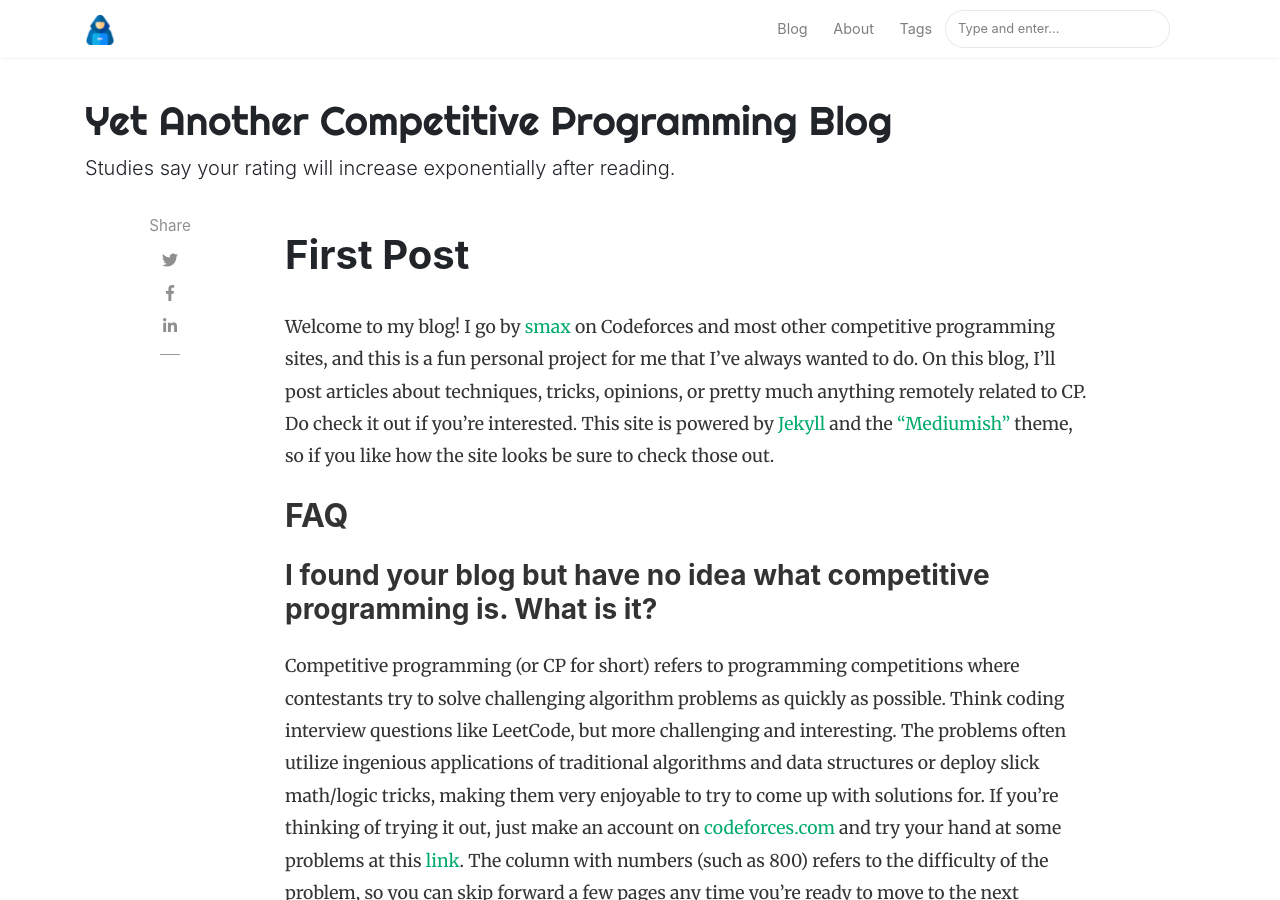
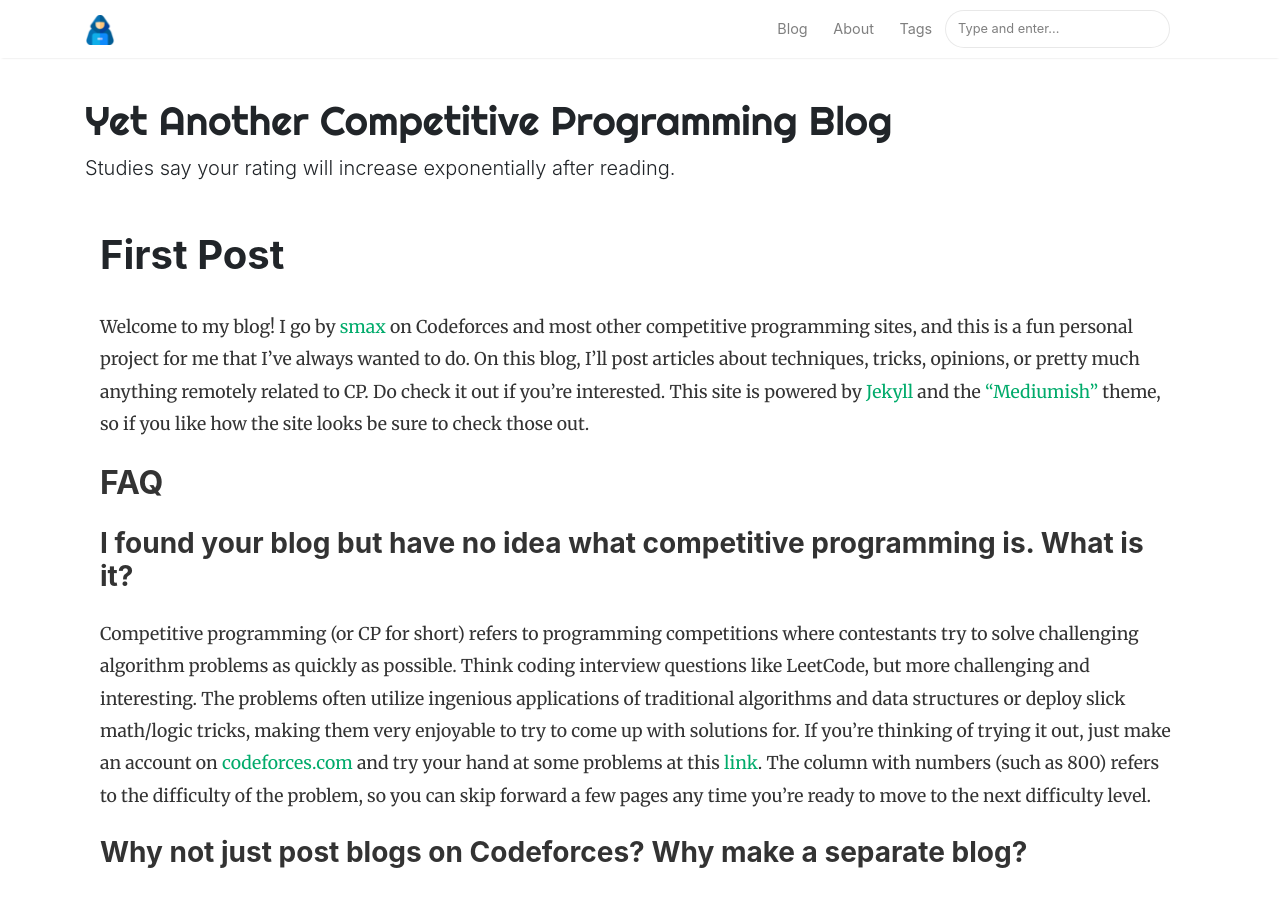
Before and after one commit to mzhang2021/cp-blog, a Jekyll site: the page built from _posts/2021-09-03-first-post.md, in a window 1280 px wide and 900 px high. Built offline with Jekyll 4.4.1, drawn with Linux system fonts in a browser that asks for light colours; nearby versions of some CDN libraries; comment, search, counter and statistics services are not loaded.

Commit message:
wider text yay

```diff
--- a/_layouts/post.html
+++ b/_layouts/post.html
@@ -11,14 +11,14 @@ post_class: post-template
     <div class="row">
 
         <!-- Post Share -->
-        <div class="col-md-2 pl-0">
+        <!-- <div class="col-md-2 pl-0">
             {% include share.html %}
-        </div>
+        </div> -->
 
         <!-- Post -->
         {% assign author = site.authors[page.author] %}
 
-        <div class="col-md-9 flex-first flex-md-unordered">
+        <div class="col-md-12 flex-first flex-md-unordered">
             <div class="mainheading">
 
                 <!-- Author Box -->
```
